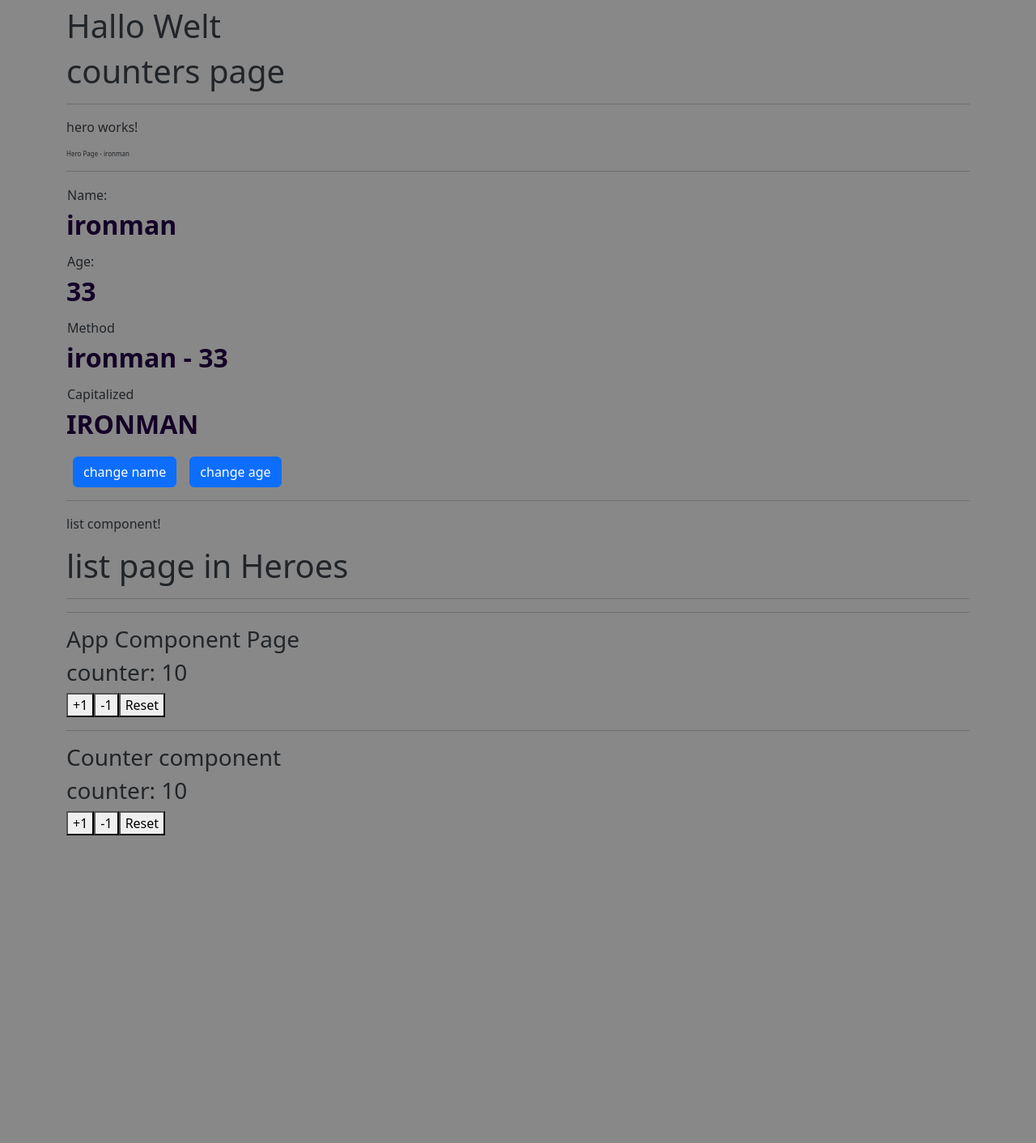
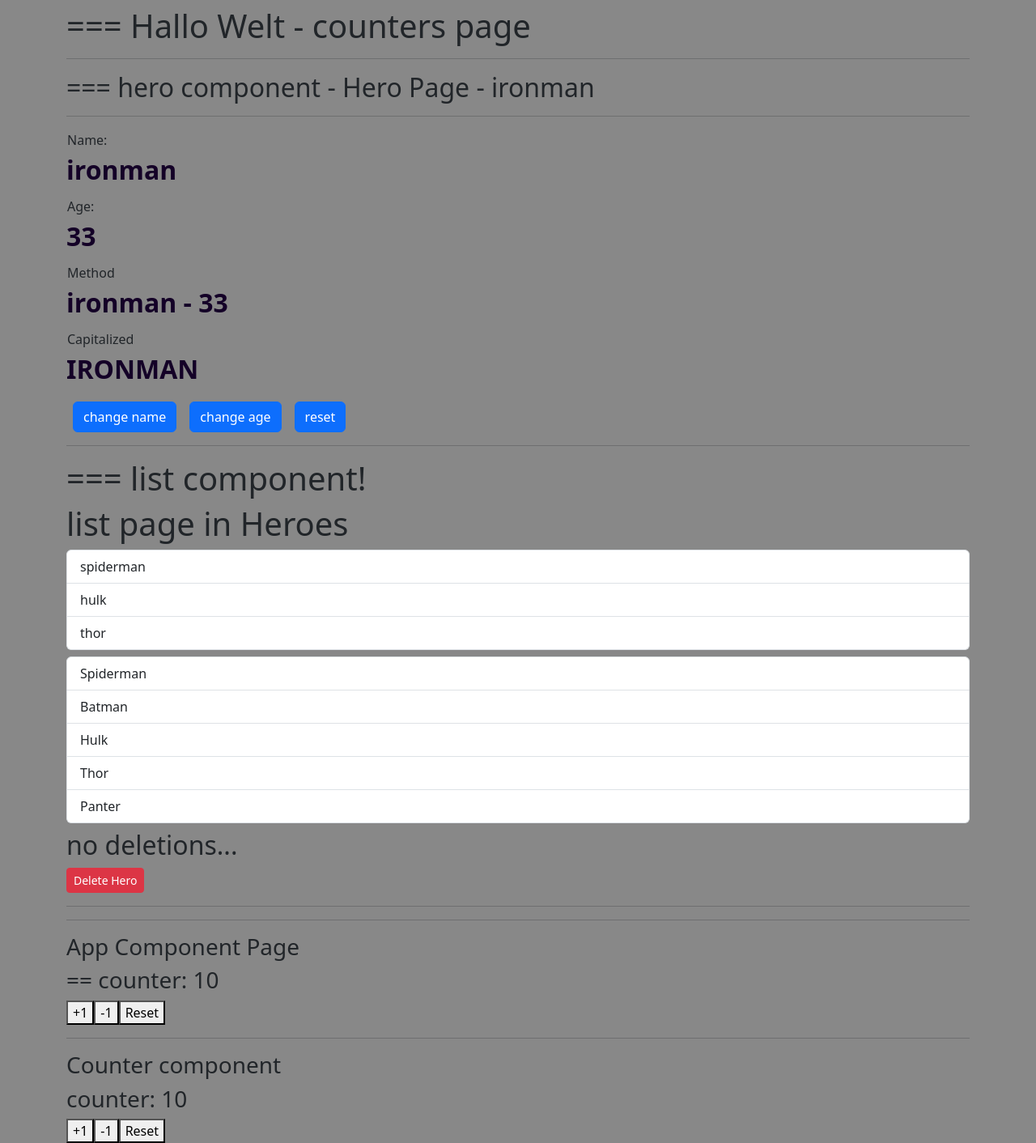
Before and after one commit to sdsanchezm/angular-all, an Angular app in the folder 02-bases/: page / in a window 1280 px wide. Shown: the whole page at 81% size. Before the commit the page ends 1032 px from the top, so only its background shows below. Built offline with nearby package versions, Linux system fonts and the light colour scheme.

Commit message:
creating angular modules and grouping components, using NgModules, and updating CommonModules, importing, exporting and validating usability

```diff
--- a/02-bases/src/app/app.component.html
+++ b/02-bases/src/app/app.component.html
@@ -1,12 +1,11 @@
-<h1>Hallo Welt</h1>
-<h1>{{ title }}</h1>
+<h1>=== Hallo Welt - {{ title }}</h1>
 <hr>
 <app-heroes-hero></app-heroes-hero>
 <hr>
 <app-heroes-list></app-heroes-list>
 <hr>
 <h3>App Component Page</h3>
-<h3>counter: {{ counter }}</h3>
+<h3>== counter: {{ counter }}</h3>
 <button (click)="increaseBy(2)" >+1</button>
 <button (click)="decreaseBy()" >-1</button>
 <button (click)="resetButton()" >Reset</button>
--- a/02-bases/src/app/heroes/hero/hero.component.html
+++ b/02-bases/src/app/heroes/hero/hero.component.html
@@ -1,14 +1,13 @@
-<p>hero works!</p>
-<h1>{{title}} - {{name}}</h1>
+<h2> === hero component - {{title}} - {{name}}</h2>
 <hr>
 
 <dl>
 
     <td>Name:</td>
-    <dd>{{name}}</dd>
+    <dd>{{ name }}</dd>
 
     <td>Age:</td>
-    <dd>{{age}}</dd>
+    <dd>{{ age }}</dd>
 
     <td>Method</td>
     <dd>{{ getHeroDescription() }}</dd>
@@ -18,10 +17,14 @@
 
 </dl>
 
-<button class="btn btn-primary mx-2" (click)="changeHero()">
+<button *ngIf="name !== 'batman'" class="btn btn-primary mx-2" (click)="changeHero()">
     change name
 </button>
 
-<button class="btn btn-primary mx-2" (click)="changeAge()">
+<button *ngIf="age !== '25'" class="btn btn-primary mx-2" (click)="changeAge()">
     change age
 </button>
+
+<button class="btn btn-primary mx-2" (click)="resetForm()">
+    reset
+</button>
--- a/02-bases/src/app/heroes/hero/hero.component.ts
+++ b/02-bases/src/app/heroes/hero/hero.component.ts
@@ -5,6 +5,7 @@ import { Component } from '@angular/core';
     templateUrl: './hero.component.html',
     styleUrls: ['./hero.component.css']
 })
+
 export class HeroComponent {
     public title: string = 'Hero Page';
 
@@ -34,11 +35,9 @@ export class HeroComponent {
         this.age = newAge.toString();
     }
 
+    resetForm() {
+        this.name = "ironman";
+        this.age = "33"
+    }
+
 }
-
-enum HeroToChoose {
-    "batman",
-    "superman",
-    "hulk",
-    "loki"
-}
--- a/02-bases/src/app/heroes/list/list.component.html
+++ b/02-bases/src/app/heroes/list/list.component.html
@@ -1,3 +1,26 @@
-<p>list component!</p>
+<h1>=== list component!</h1>
 <h1>{{title}}</h1>
+
+<ul class="list-group">
+    <li class="list-group-item bg">spiderman</li>
+    <li class="list-group-item">hulk</li>
+    <li class="list-group-item">thor</li>
+</ul>
+
+<ul class="list-group my-2">
+    <li *ngFor="let name of heroNames" class="list-group-item">{{name}}</li>
+</ul>
+
+<div *ngIf="deletedHero else nothingWasDeleted">
+    <h2 class="text-danger">Deleted Hero: {{ deletedHero }}</h2>
+</div>
+
+<ng-template #nothingWasDeleted>
+    <h2 *ngIf="!deletedHero">no deletions...</h2>
+</ng-template>
+
+<button *ngIf="heroNames.length > 0" (click)="removeLastHero()" class="btn btn-danger btn-sm">
+    Delete Hero
+</button>
+
 <hr>
--- a/02-bases/src/app/heroes/list/list.component.ts
+++ b/02-bases/src/app/heroes/list/list.component.ts
@@ -1,10 +1,18 @@
 import { Component } from '@angular/core';
 
 @Component({
-  selector: 'app-heroes-list',
-  templateUrl: './list.component.html',
-  styleUrls: ['./list.component.css']
+    selector: 'app-heroes-list',
+    templateUrl: './list.component.html',
+    styleUrls: ['./list.component.css']
 })
+
 export class ListComponent {
     public title: string = "list page in Heroes";
+    public heroNames: string[] = ['Spiderman', 'Batman', 'Hulk', 'Thor', 'Panter'];
+    public deletedHero?: string;
+
+    removeLastHero(): void {
+        this.deletedHero = this.heroNames.pop();
+        // console.log(deletedHero);
+    }
 }
```
Also changed, not shown: 02-bases/src/app/app.module.ts (+13 -7 lines), 02-bases/src/app/counter/components/counter.module.ts (added, +15 -0 lines), 02-bases/src/app/heroes/heroes.module.ts (added, +22 -0 lines), 02-bases/src/app/counter/components/counter/counter.component.ts (renamed from 02-bases/src/app/counter/counter.component.ts), 1 other file (tests, documents, lock files or other folders).
